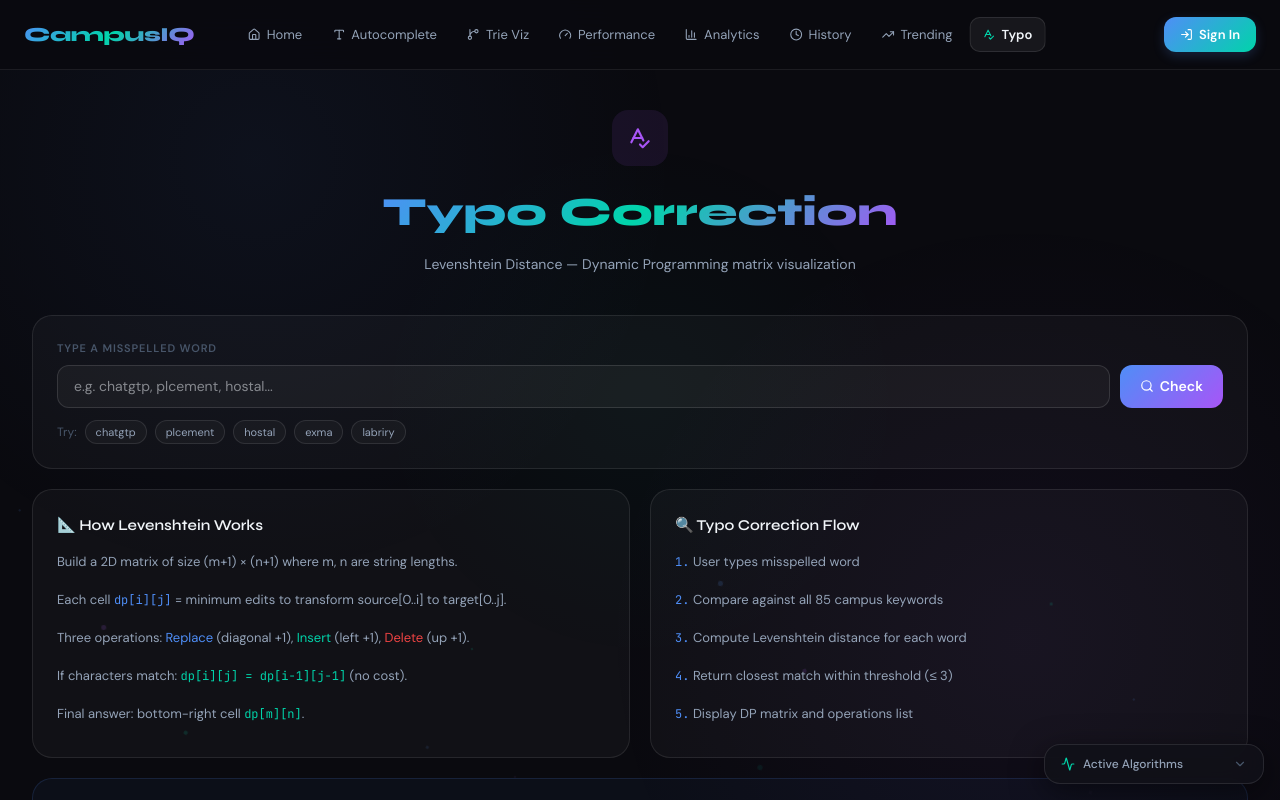
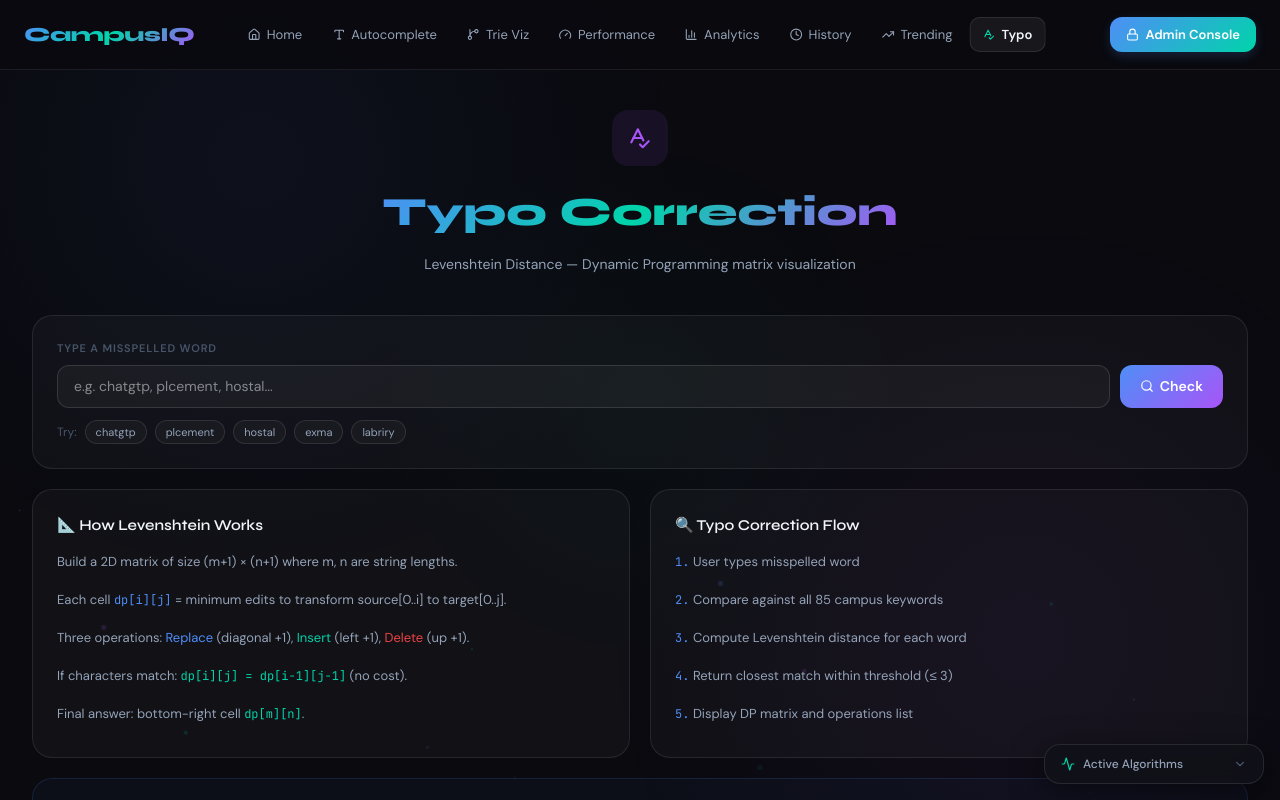
Before and after one commit to VanshMiglani007/smart-campus-search-ecosystem, a React (Vite) app: page /typo in a window 1280 px wide. Shown: the top 800 px of the page. Built offline with nearby package versions, Linux system fonts and the light colour scheme.

Commit message:
fix: import motion in App.jsx to prevent black screen crash, and rename Sign In to Admin Console with Lock icon

```diff
--- a/src/App.jsx
+++ b/src/App.jsx
@@ -1,5 +1,5 @@
 import { BrowserRouter as Router, Routes, Route, useLocation } from 'react-router-dom';
-import { AnimatePresence } from 'framer-motion';
+import { motion, AnimatePresence } from 'framer-motion';
 import { SearchProvider, useSearch } from './context/SearchContext';
 
 import Navbar from './components/Navbar';
@@ -214,7 +214,7 @@ function AppContent() {
                 </div>
 
                 <button type="submit" style={{ width: '100%', padding: '11px', borderRadius: '12px', background: 'linear-gradient(135deg, #4f8ef7, #00d4aa)', color: 'white', border: 'none', fontSize: '13px', fontWeight: 600, cursor: 'pointer', marginTop: '8px', transition: 'opacity 0.2s' }}>
-                  Sign In
+                  Unlock Console
                 </button>
               </form>
 
--- a/src/components/Navbar.jsx
+++ b/src/components/Navbar.jsx
@@ -267,7 +267,7 @@ const Navbar = () => {
               onMouseEnter={e => { e.currentTarget.style.opacity = 0.9; }}
               onMouseLeave={e => { e.currentTarget.style.opacity = 1; }}
             >
-              <LogIn size={13} /> Sign In
+              <Lock size={13} /> Admin Console
             </button>
           )}
 
```
